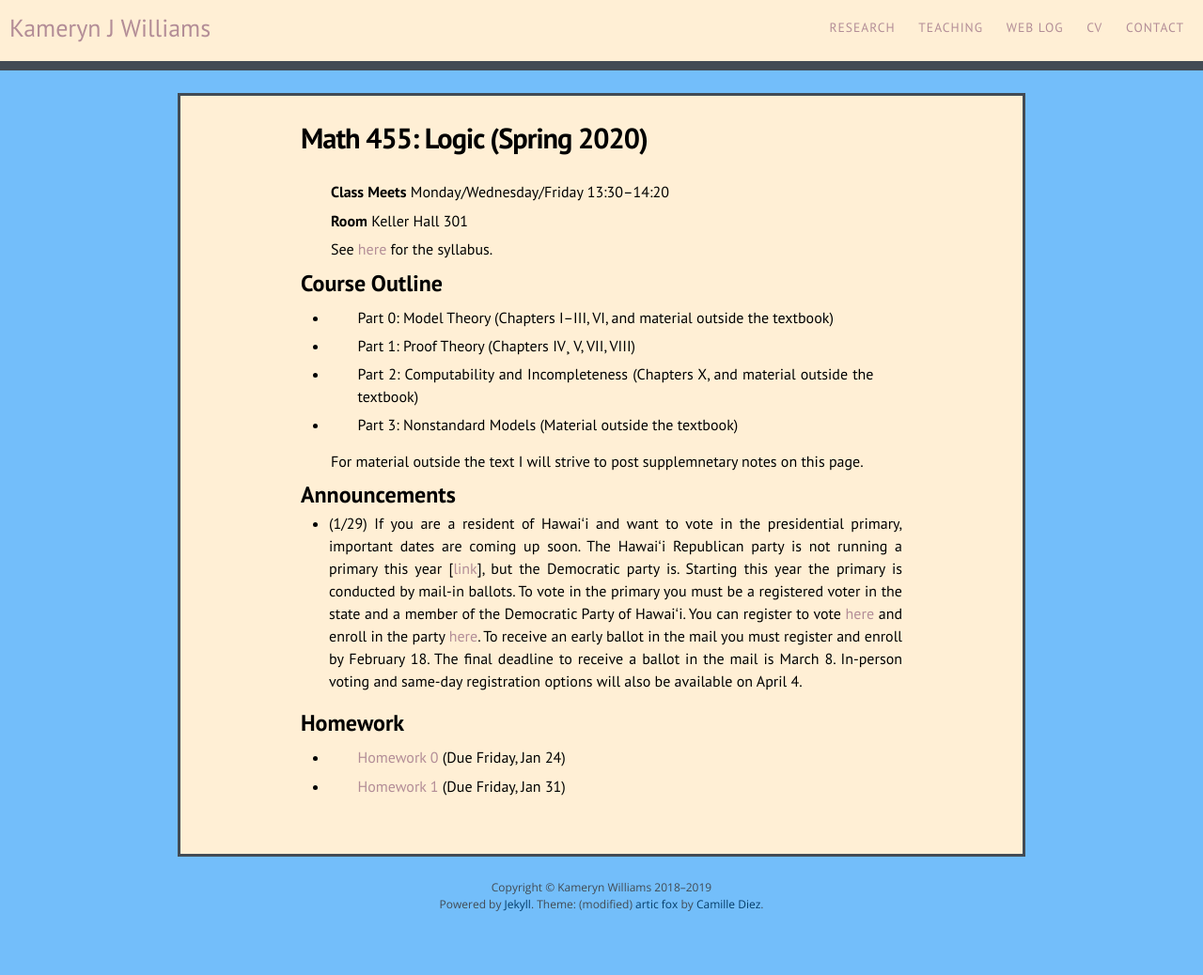
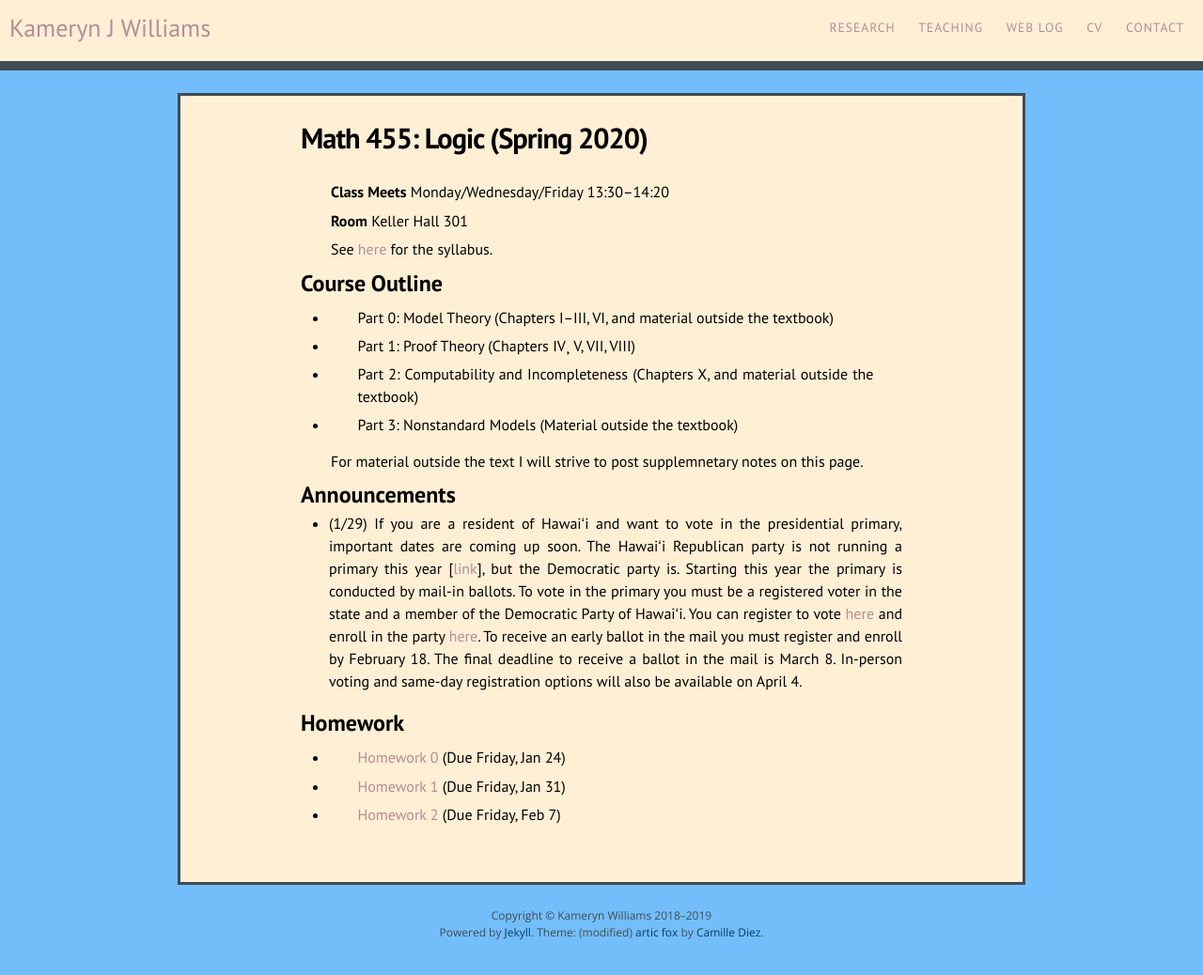
Before and after one commit to kamerynjw/kamerynjw.github.io, a Jekyll site: the page built from teaching/2020/math455.md, in a window 1280 px wide. Shown: the whole page at 94% size. Built offline with Jekyll 4.4.1, drawn with Linux system fonts in a browser that asks for light colours; nearby versions of some CDN libraries; before the commit the page ends 1008 px from its top, so only the background shows below that.

Commit message:
new 455 hw

```diff
--- a/teaching/2020/math455.md
+++ b/teaching/2020/math455.md
@@ -35,3 +35,5 @@ Homework
 * [Homework 0]({{ page.url }}h0.pdf) (Due Friday, Jan 24)
 
 * [Homework 1]({{ page.url }}h1.pdf) (Due Friday, Jan 31)
+
+* [Homework 2]({{ page.url }}h2.pdf) (Due Friday, Feb 7)
```
Also changed, not shown: 1 other file.
